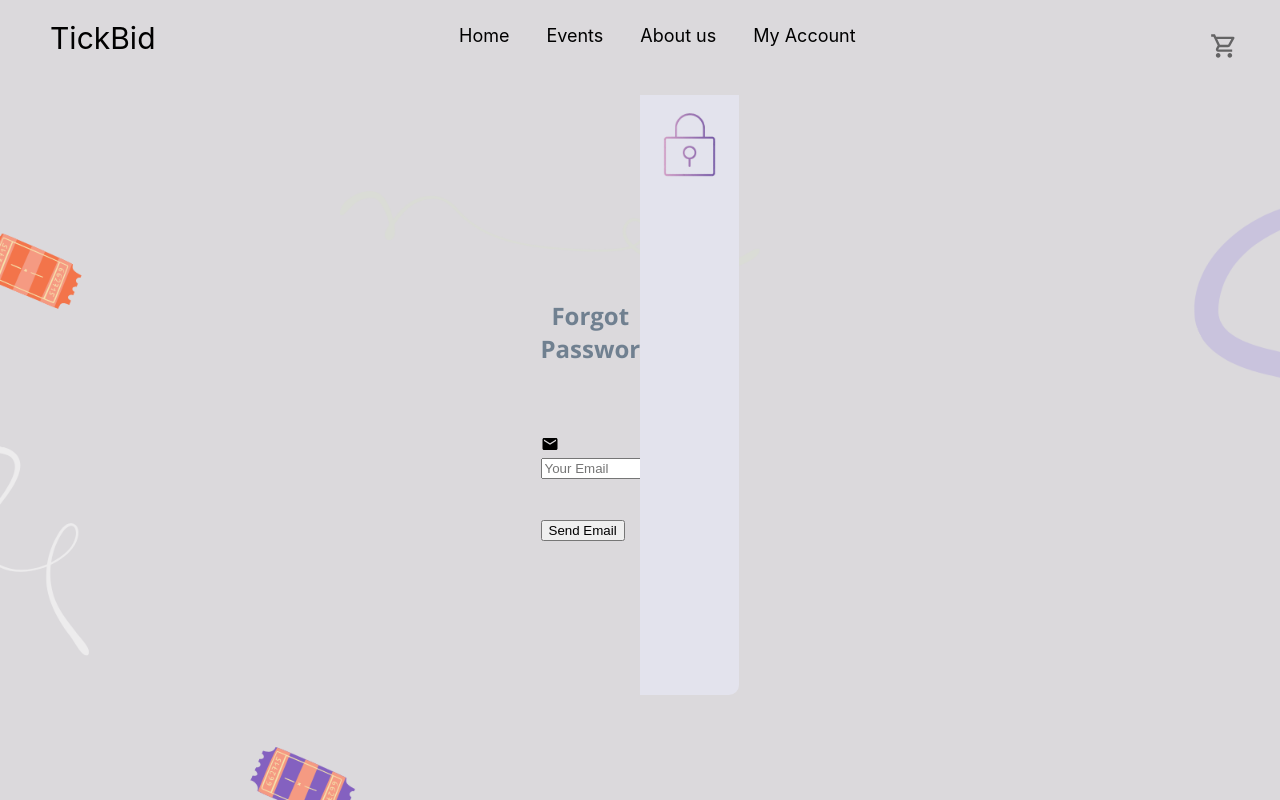
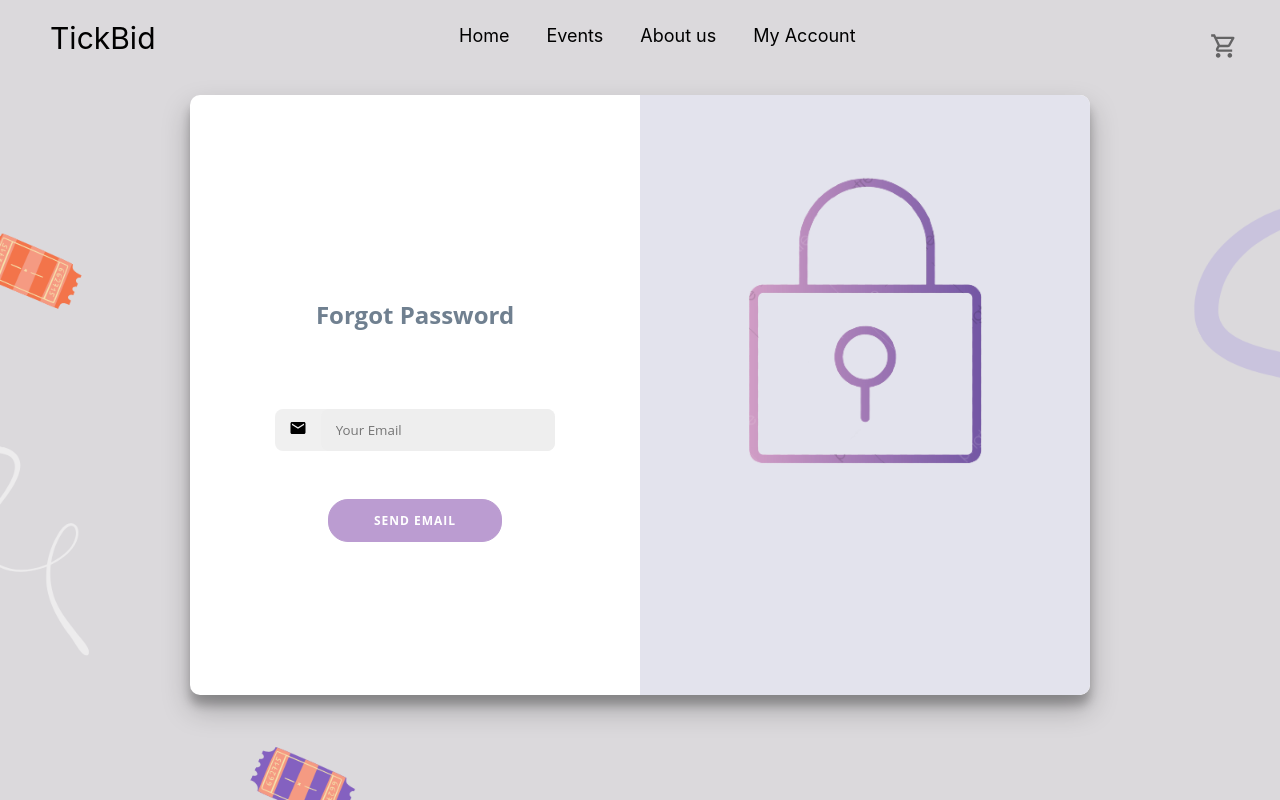
Before and after one commit to samitha093/Software-project, a Next.js app in the folder client/: page /user/forgotpwd in a window 1280 px wide. Built offline with nearby package versions, Linux system fonts and the light colour scheme; a web font is replaced by a local one.

Commit message:
Forgotpwd css error fixed

```diff
--- a/client/components/user/Forgotpwd.tsx
+++ b/client/components/user/Forgotpwd.tsx
@@ -3,7 +3,6 @@ import Image from 'next/image';
 import lock from '../../assets/lock.png'
 import {Box,Grid,} from '@mui/material';
 import EmailIcon from '@mui/icons-material/Email';
-import styles from './styles.module.css'
 
 interface ForgotpwdProps {
 
@@ -21,18 +20,18 @@ const Forgotpwd: React.FC<ForgotpwdProps> = ({}) => {
     login_setEmailError(!valid);
   }
     return(
-        <div className={styles.container} id="container" >
+        <div className="container" id="container" >
         <Box sx={{ flexGrow: 1 }}>
             <Grid container spacing={0}>
-                <Grid item md={6} className = {styles.pwd_container} >
-                <div className={styles.form_wrapper}>
-                        <form className={styles.modern_form} action="#">
-                         <h1 className = {styles.head_password} >Forgot Password</h1>
-                         {login_emailHasError && (<p className={styles.error_message}> * Invalid email</p>)}
-                        <div className ={styles.input_box_container}>
-                        <div className ={styles.icn}><EmailIcon sx={{ fontSize: 18 }}></EmailIcon></div>
+                <Grid item md={6} className = "pwd_container" >
+                <div className="form_wrapper">
+                        <form className="modern_form" action="#">
+                         <h1 className = "head_password" >Forgot Password</h1>
+                         {login_emailHasError && (<p className="error_message"> * Invalid email</p>)}
+                        <div className ="input_box_container">
+                        <div className ="icn"><EmailIcon sx={{ fontSize: 18 }}></EmailIcon></div>
                         <input
-                         className={styles.inputbox_modern}
+                         className="inputbox_modern"
                          type="email"
                          placeholder="Your Email"
                          value={login_email}
@@ -41,13 +40,13 @@ const Forgotpwd: React.FC<ForgotpwdProps> = ({}) => {
                           />
                           </div>
                           <br/><br/>
-                          <button className={styles.modern_btn}>Send Email</button>
+                          <button className="modern_btn">Send Email</button>
                           </form>
 
                    </div>
 
                 </Grid>
-                <Grid item xs className = {styles.box_1} >
+                <Grid item xs className = "box_1" >
                 <Image
                      src = {lock}
                      layout = "responsive"
--- a/client/components/user/Login-Register.tsx
+++ b/client/components/user/Login-Register.tsx
@@ -297,7 +297,7 @@ async function signUpformn(){
               />
               </div>
               {login_passwordError && (<p className="error_message"> * Password can not be empty</p>)}
-              <a href="./forgotpwd" className="modern_a">Forgot your password?</a>
+              <a href="./user/forgotpwd" className="modern_a">Forgot your password?</a>
               <button className="modern_btn" onClick={signinformn}>Sign In</button>
             </div>
           </div>
--- a/client/styles/globals.css
+++ b/client/styles/globals.css
@@ -365,6 +365,50 @@ button.ghost {
     font-size: 12px;
 
 }
+/*end - Login component*/
 
+/*start - forgotpwd component*/
 
-/*end - Login component*/
+.box_1{
+    width: 100%;
+    background-color: #E3E3ED;
+    border-bottom-right-radius: 10px;
+
+}
+
+.head_password{
+    font-size: x-large;
+    font: weight 700px ;
+    color: slategrey;
+    margin-bottom: 70px;
+    margin-top: 50px;
+    text-align: center;
+	font-family: 'Open Sans', sans-serif;
+}
+.pwd_container{
+    padding: 50px 0px;
+    align-content: center;
+    width: 100%;
+    min-height: 600px;
+
+}
+
+@media only screen and (max-width: 400px) {
+    .pwd_container{
+        display: flex;
+        display: block;
+
+    }
+    .box_1{
+       width: 0px;
+       display: none;
+
+}
+    .head_password{
+        display: flex;
+        font-size:large;
+
+    }
+}
+
+/*end- forgotpwd component*/
```
